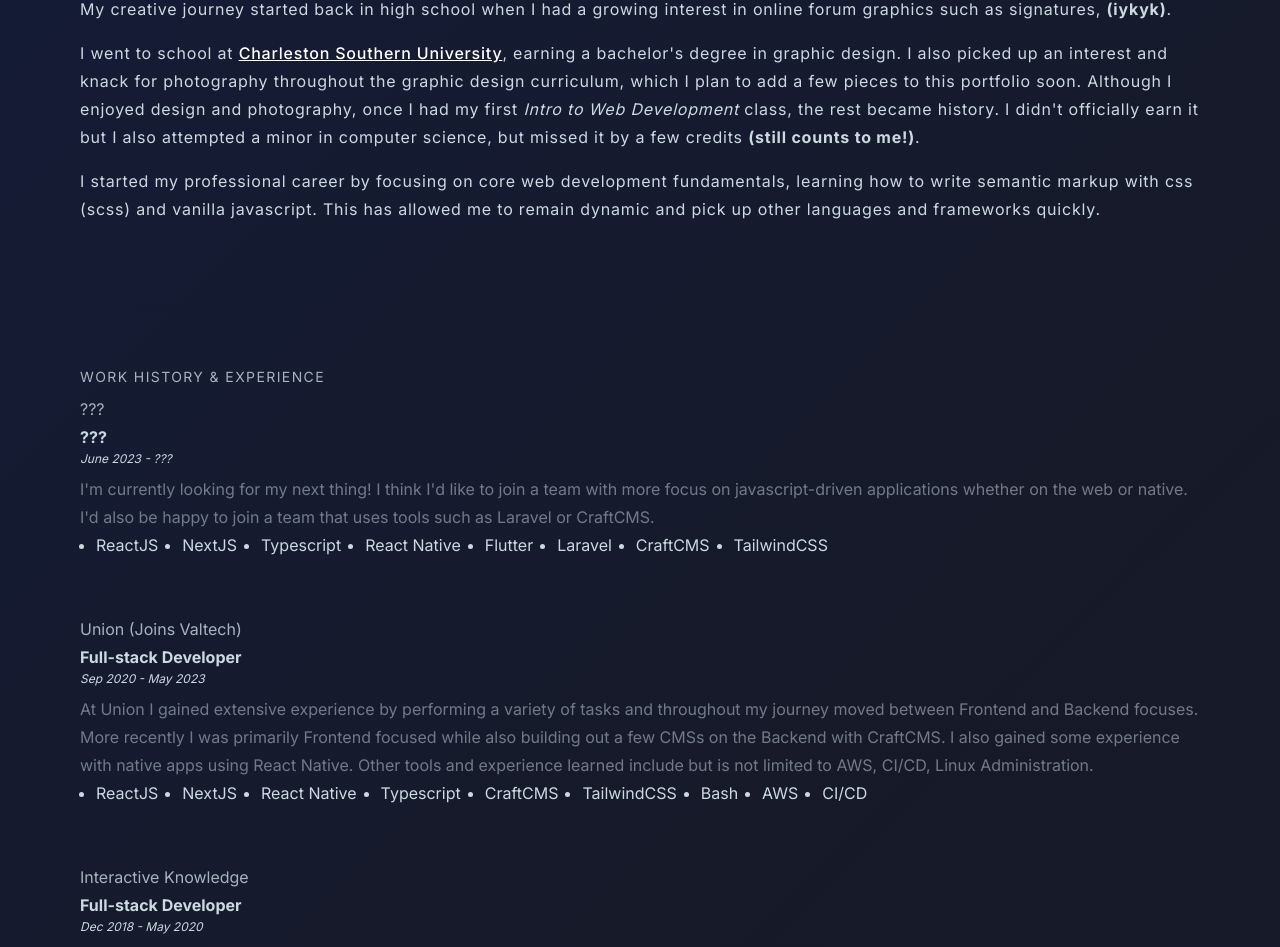
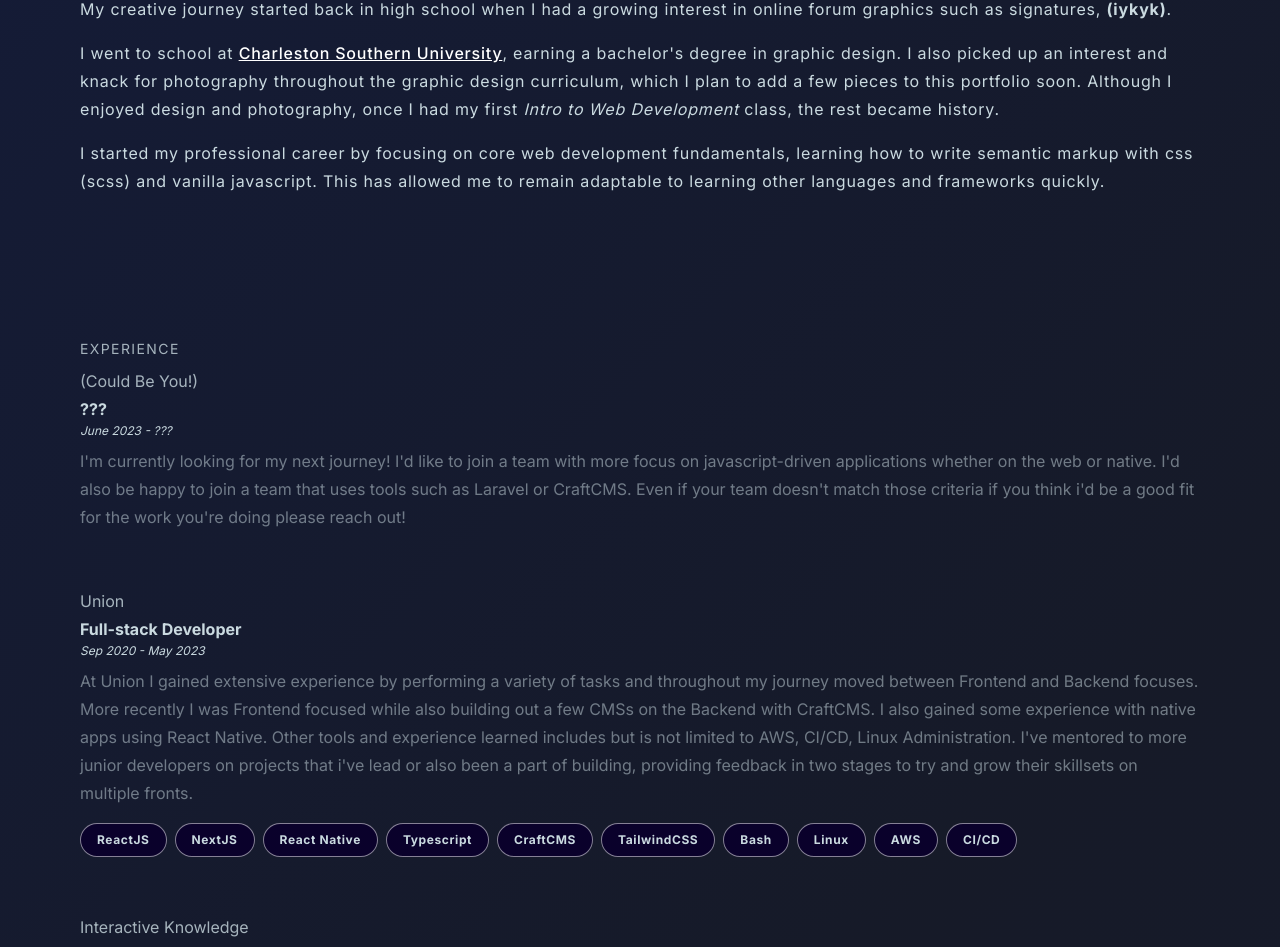
Before and after one commit to im-ironclad/ironfolio, a Next.js app: page / in a window 1280 px wide. Shown: the part 457-1404 px from the top of the page. Built offline with nearby package versions, Linux system fonts and the light colour scheme.

Commit message:
Some mo polish

```diff
--- a/src/app/components/Bio.tsx
+++ b/src/app/components/Bio.tsx
@@ -11,11 +11,11 @@
         </p>
 
         <p>
-          I went to school at <a href="https://www.charlestonsouthern.edu/academics/college-of-humanities-and-social-sciences/graphic-design/" rel="noreferrer" target="_blank">Charleston Southern University</a>, earning a bachelor&apos;s degree in graphic design. I also picked up an interest and knack for photography throughout the graphic design curriculum, which I plan to add a few pieces to this portfolio soon. Although I enjoyed design and photography, once I had my first <em>Intro to Web Development</em> class, the rest became history. I didn&apos;t officially earn it but I also attempted a minor in computer science, but missed it by a few credits <strong>(still counts to me!)</strong>.
+          I went to school at <a href="https://www.charlestonsouthern.edu/academics/college-of-humanities-and-social-sciences/graphic-design/" rel="noreferrer" target="_blank">Charleston Southern University</a>, earning a bachelor&apos;s degree in graphic design. I also picked up an interest and knack for photography throughout the graphic design curriculum, which I plan to add a few pieces to this portfolio soon. Although I enjoyed design and photography, once I had my first <em>Intro to Web Development</em> class, the rest became history.
         </p>
 
         <p>
-          I started my professional career by focusing on core web development fundamentals, learning how to write semantic markup with css (scss) and vanilla javascript. This has allowed me to remain dynamic and pick up other languages and frameworks quickly.
+          I started my professional career by focusing on core web development fundamentals, learning how to write semantic markup with css (scss) and vanilla javascript. This has allowed me to remain adaptable to learning other languages and frameworks quickly.
         </p>
       </div>
     </section>
--- a/src/app/components/ExperienceCard.tsx
+++ b/src/app/components/ExperienceCard.tsx
@@ -37,9 +37,12 @@
       </p>
 
       { tags.length > 0 &&
-        <ul className='flex flex-wrap gap-x-6 list-disc pl-4'>
+        <ul className='flex flex-wrap gap-x-2 mt-4'>
           {tags.map((tool, i) => (
-            <li key={tool + i}>
+            <li
+              key={tool + i}
+              className="rounded-full py-2 px-4 bg-[#0a012b] text-xs font-bold tracking-wider border-[1px] border-[rgba(255,255,255,0.5)]"
+            >
               {tool}
             </li>
           ))}
--- a/src/app/components/HeadshotWithLinks.tsx
+++ b/src/app/components/HeadshotWithLinks.tsx
@@ -3,9 +3,9 @@
 export default function HeadshotWithLinks() {
   return (
     <div className='order-1 relative min-w-[150px] mr-auto | lg:order-2'>
-      <button
+      {/* <button
         className='absolute top-1/2 -right-7 -translate-y-1/2 bg-green-700 rounded-full flex items-center justify-center h-14 w-14 text-2xl font-bold text-white shadow-md shadow-[#161a28]'
-      >+</button>
+      >+</button> */}
 
       <Image
         src={`/union-headshot.jpeg`}
--- a/src/app/page.tsx
+++ b/src/app/page.tsx
@@ -5,18 +5,18 @@
 export default function Home() {
 	const experience = [
 		{
-			companyTitle: `???`,
+			companyTitle: `(Could Be You!)`,
 			dateRange: `June 2023 - ???`,
-			description: `I'm currently looking for my next thing! I think I'd like to join a team with more focus on javascript-driven applications whether on the web or native. I'd also be happy to join a team that uses tools such as Laravel or CraftCMS.`,
+			description: `I'm currently looking for my next journey! I'd like to join a team with more focus on javascript-driven applications whether on the web or native. I'd also be happy to join a team that uses tools such as Laravel or CraftCMS. Even if your team doesn't match those criteria if you think i'd be a good fit for the work you're doing please reach out!`,
 			positionTitle: `???`,
-			tags: [`ReactJS`, `NextJS`, `Typescript`, `React Native`, `Flutter`,'Laravel', `CraftCMS`, `TailwindCSS`]
+			tags: []
 		},
 		{
-			companyTitle: `Union (Joins Valtech)`,
+			companyTitle: `Union`,
 			dateRange: `Sep 2020 - May 2023`,
-			description: `At Union I gained extensive experience by performing a variety of tasks and throughout my journey moved between Frontend and Backend focuses. More recently I was primarily Frontend focused while also building out a few CMSs on the Backend with CraftCMS. I also gained some experience with native apps using React Native. Other tools and experience learned include but is not limited to AWS, CI/CD, Linux Administration.`,
+			description: `At Union I gained extensive experience by performing a variety of tasks and throughout my journey moved between Frontend and Backend focuses. More recently I was Frontend focused while also building out a few CMSs on the Backend with CraftCMS. I also gained some experience with native apps using React Native. Other tools and experience learned includes but is not limited to AWS, CI/CD, Linux Administration. I've mentored to more junior developers on projects that i've lead or also been a part of building, providing feedback in two stages to try and grow their skillsets on multiple fronts.`,
 			positionTitle: `Full-stack Developer`,
-			tags: [`ReactJS`, `NextJS`, `React Native`, `Typescript`, `CraftCMS`, `TailwindCSS`, `Bash`, `AWS`, `CI/CD`]
+			tags: [`ReactJS`, `NextJS`, `React Native`, `Typescript`, `CraftCMS`, `TailwindCSS`, `Bash`, `Linux`, `AWS`, `CI/CD`]
 		},
 		{
 			companyTitle: `Interactive Knowledge`,
@@ -57,7 +57,7 @@
 					</h2>
 
 					<h3 className='tracking-wider'>
-						I&apos;m an engineer with a background in design which has given me a strong eye for detail and the ability to truly bring designs to life.
+						I&apos;m an engineer with a background in design which has given me a strong eye for detail and the ability to bring designs to life.
 					</h3>
 				</hgroup>
 			</header>
@@ -67,7 +67,7 @@
 			{/* Experience */}
 			<section className='[&>*+*]:mt-14 [&>*:nth-child(2)]:mt-2'>
 					<h2 className='uppercase tracking-widest text-sm opacity-80'>
-							Work History &amp; Experience
+						Experience
 					</h2>
 
 					{/* Union <span className='text-xs'><em>(Joins Valtech)</em></span> */}
```
